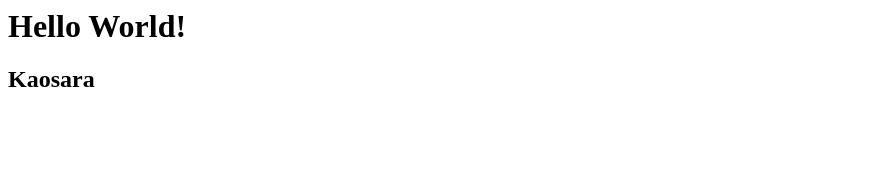
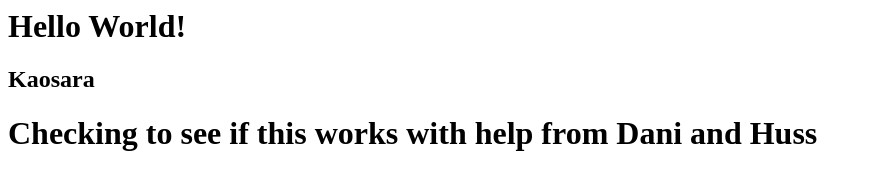
Before and after one commit to kaosaraadekola/html-hello-world, a plain HTML site: page index.html in a window 1280 px wide. Shown: the whole page, without its empty margins (0-872 px from the left). Drawn offline with Linux system fonts and the light colour scheme.

Commit message:
added another line to test

```diff
--- a/index.html
+++ b/index.html
@@ -1,2 +1,3 @@
 <h1>Hello World!</h1>
 <h2>Kaosara</h2>
+<h1>Checking to see if this works with help from Dani and Huss</h1>
```
